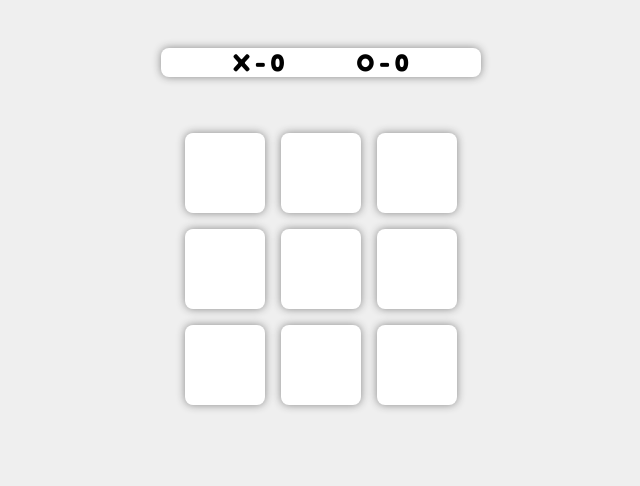
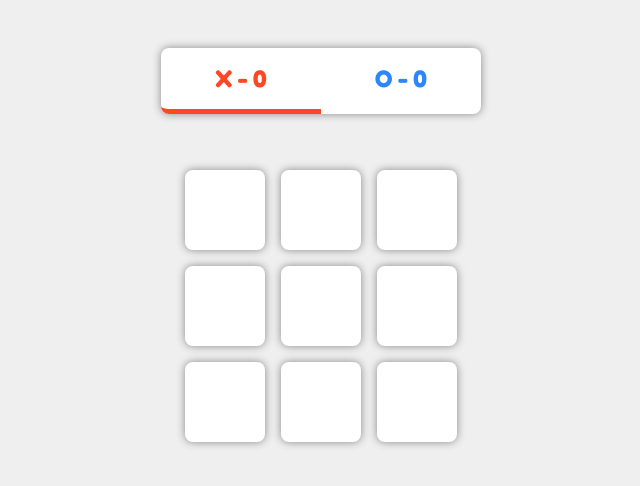
Before and after one commit to codeedocc/tic-tac-toe-react, a React (Create React App) app: page / in a window 1280 px wide. Shown: the top 486 px of the page, without its empty margins (319-959 px from the left). Built offline with nearby package versions, Linux system fonts and the light colour scheme.

Commit message:
added styles for scoreBoard active player

```diff
--- a/src/components/ScoreBoard.css
+++ b/src/components/ScoreBoard.css
@@ -11,3 +11,25 @@
   border-radius: 0.5rem;
   font-weight: bold;
 }
+
+.score {
+  width: 100%;
+  text-align: center;
+  padding: 1rem 0rem;
+}
+
+.x-score {
+  color: rgb(255, 70, 37);
+  border-bottom: 5px solid rgb(255, 70, 37);
+  border-radius: 0.5rem 0rem 0rem 0.5rem;
+}
+
+.o-score {
+  color: rgb(44, 135, 255);
+  border-bottom: 5px solid rgb(44, 135, 255);
+  border-radius: 0rem 0.5rem 0.5rem 0rem;
+}
+
+.inactive {
+  border-bottom: 5px solid transparent;
+}
--- a/src/components/ScoreBoard.tsx
+++ b/src/components/ScoreBoard.tsx
@@ -14,8 +14,12 @@
 
   return (
     <div className="scoreBoard">
-      <span>X - {xScore}</span>
-      <span>O - {oScore}</span>
+      <span className={`score x-score ${!xPlaying && 'inactive'}`}>
+        X - {xScore}
+      </span>
+      <span className={`score o-score ${xPlaying && 'inactive'}`}>
+        O - {oScore}
+      </span>
     </div>
   )
 }
```
